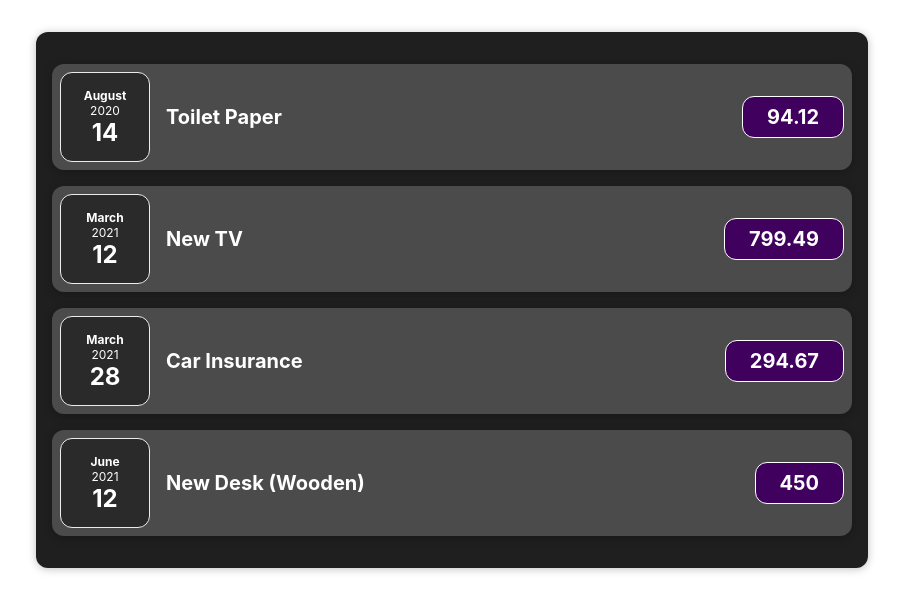
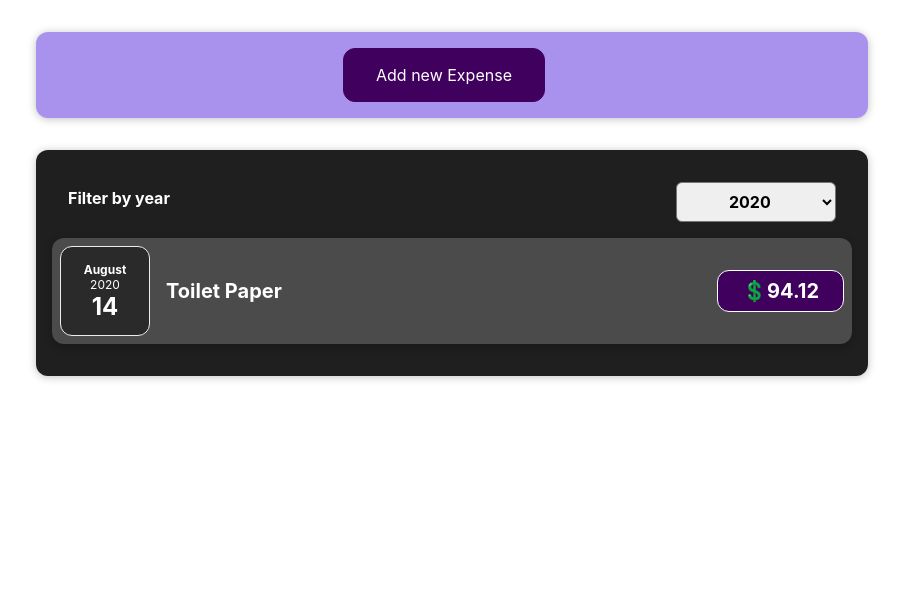
Before and after one commit to Bhargav1112/Udemy-Project, a React (Create React App) app: page / in a window 1280 px wide. Shown: the top 612 px of the page, without its empty margins (188-1091 px from the left). Built offline with nearby package versions, Linux system fonts and the light colour scheme.

Commit message:
01-06-2022 12:00PM

```diff
--- a/src/App.js
+++ b/src/App.js
@@ -1,8 +1,9 @@
+import React, { useState } from "react";
 import "./App.css";
 import Expenses from "./components/Expense/Expenses";
+import NewExpense from "./components/NewExpense/NewExpense";
 
-function App() {
-    const expenses = [
+const DUMMY_DATA = [
     {
         id: "e1",
         title: "Toilet Paper",
@@ -28,8 +29,18 @@ function App() {
         date: new Date(2021, 5, 12),
     },
 ];
+
+function App() {
+    const [expenses, setExpenses] = useState(DUMMY_DATA);
+    const onAddExpense = (expense) => {
+        setExpenses((prevExpense) => {
+            return [expense, ...prevExpense];
+        });
+    };
+
     return (
         <div>
+            <NewExpense onAddData={onAddExpense} />
             <Expenses items={expenses} />
         </div>
     );
--- a/src/components/Expense/ExpenseItem.js
+++ b/src/components/Expense/ExpenseItem.js
@@ -9,7 +9,7 @@ const ExpenseItem = (props) => {
             <div className="expense-item__description">
                 <h2>{props.title}</h2>
             </div>
-            <div className="expense-item__price ">{props.amount}</div>
+            <div className="expense-item__price ">💲{props.amount}</div>
         </div>
     );
 };
--- a/src/components/Expense/Expenses.js
+++ b/src/components/Expense/Expenses.js
@@ -1,11 +1,28 @@
+import React, { useState } from "react";
+
 import ExpenseItem from "./ExpenseItem";
 import "./Expenses.css";
+import ExpensesFilter from "./ExpensesFilter";
 
 const Expenses = (props) => {
+    const [filteredYear, setFilteredYear] = useState("2020");
+
+    const onFilteredYear = (year) => {
+        setFilteredYear(year);
+    };
+
+    const filterExpenses = props.items.filter(
+        (expense) => expense.date.getFullYear() === Number(filteredYear)
+    );
+
     return (
         <div className="expenses">
-            {props.items.map((expense) => (
+            <ExpensesFilter value={filteredYear} onFilter={onFilteredYear} />
+            {filterExpenses.length === 0 && <p>No Expense Found ☹️</p>}
+            {filterExpenses.length > 0 &&
+                filterExpenses.map((expense) => (
                     <ExpenseItem
+                        key={expense.id}
                         title={expense.title}
                         amount={expense.amount}
                         date={expense.date}
--- a/src/components/Expense/ExpensesFilter.js
+++ b/src/components/Expense/ExpensesFilter.js
@@ -1,17 +1,21 @@
-import React from 'react';
+import React from "react";
 
-import './ExpensesFilter.css';
+import "./ExpensesFilter.css";
 
-const ExpensesFilter = () => {
+const ExpensesFilter = (props) => {
+    const filterChangeHandler = (e) => {
+        props.onFilter(e.target.value);
+    };
+
     return (
-    <div className='expenses-filter'>
-      <div className='expenses-filter__control'>
+        <div className="expenses-filter">
+            <div className="expenses-filter__control">
                 <label>Filter by year</label>
-        <select>
-          <option value='2022'>2022</option>
-          <option value='2021'>2021</option>
-          <option value='2020'>2020</option>
-          <option value='2019'>2019</option>
+                <select value={props.value} onChange={filterChangeHandler}>
+                    <option value="2022">2022</option>
+                    <option value="2021">2021</option>
+                    <option value="2020">2020</option>
+                    <option value="2019">2019</option>
                 </select>
             </div>
         </div>
--- /dev/null
+++ b/src/components/NewExpense/ExpenseForm.js
@@ -0,0 +1,81 @@
+import React, { useState } from "react";
+
+import "./ExpenseForm.css";
+
+const ExpenseForm = (props) => {
+    const [enteredTitle, setEnteredTitle] = useState("");
+    const [enteredAmount, setEnteredAmount] = useState("");
+    const [enteredDate, setEnteredDate] = useState("");
+    const titleChangeHandler = (e) => {
+        setEnteredTitle(e.target.value);
+    };
+    const amountChangeHandler = (e) => {
+        setEnteredAmount(e.target.value);
+    };
+    const dateChangeHandler = (e) => {
+        setEnteredDate(e.target.value);
+    };
+
+    const submitHandler = (e) => {
+        e.preventDefault();
+
+        const expenses = {
+            title: enteredTitle,
+            amount: enteredAmount,
+            date: new Date(enteredDate),
+        };
+
+        props.onDataSave(expenses);
+
+        setEnteredTitle("");
+        setEnteredAmount("");
+        setEnteredDate("");
+    };
+
+    const cancelHandler = () => {
+        props.onCancel();
+    };
+
+    return (
+        <form onSubmit={submitHandler}>
+            <div className="new-expense__controls">
+                <div className="new-expense__control">
+                    <label>Title</label>
+                    <input
+                        type="text"
+                        value={enteredTitle}
+                        onChange={titleChangeHandler}
+                    />
+                </div>
+                <div className="new-expense__control">
+                    <label>Amount</label>
+                    <input
+                        type="number"
+                        min="0.01"
+                        step="0.01"
+                        value={enteredAmount}
+                        onChange={amountChangeHandler}
+                    />
+                </div>
+                <div className="new-expense__control">
+                    <label>Date</label>
+                    <input
+                        type="date"
+                        min="2019-1-1"
+                        max="2022-12-31"
+                        value={enteredDate}
+                        onChange={dateChangeHandler}
+                    />
+                </div>
+            </div>
+            <div className="new-expense__actions">
+                <button type="button" onClick={cancelHandler}>
+                    Cancel
+                </button>
+                <button type="submit">Add Expense</button>
+            </div>
+        </form>
+    );
+};
+
+export default ExpenseForm;
--- a/src/components/NewExpense/NewExpense.js
+++ b/src/components/NewExpense/NewExpense.js
@@ -1,7 +1,35 @@
-const NewExpense = () => {
+import React, { useState } from "react";
+
+import ExpenseForm from "./ExpenseForm";
+import "./NewExpense.css";
+
+const NewExpense = (props) => {
+    const [isEditing, setIsEditing] = useState(true);
+    const onSaveInputData = (expense) => {
+        const expenses = {
+            ...expense,
+            id: Math.trunc(Math.random() * 100 + 1),
+        };
+        props.onAddData(expenses);
+    };
+
+    const showFormHandler = () => {
+        setIsEditing(false);
+    };
+
     return (
-        <div>
-            <div></div>
+        <div className="new-expense">
+            {isEditing && (
+                <button type="button" onClick={showFormHandler}>
+                    Add new Expense
+                </button>
+            )}
+            {!isEditing && (
+                <ExpenseForm
+                    onCancel={showFormHandler}
+                    onDataSave={onSaveInputData}
+                />
+            )}
         </div>
     );
 };
```
Also changed, not shown: src/components/NewExpense/ExpenseForm.css (renamed from src/components/Expense/ExpenseForm.css). Lines whose indentation alone changed are shown as unchanged.
